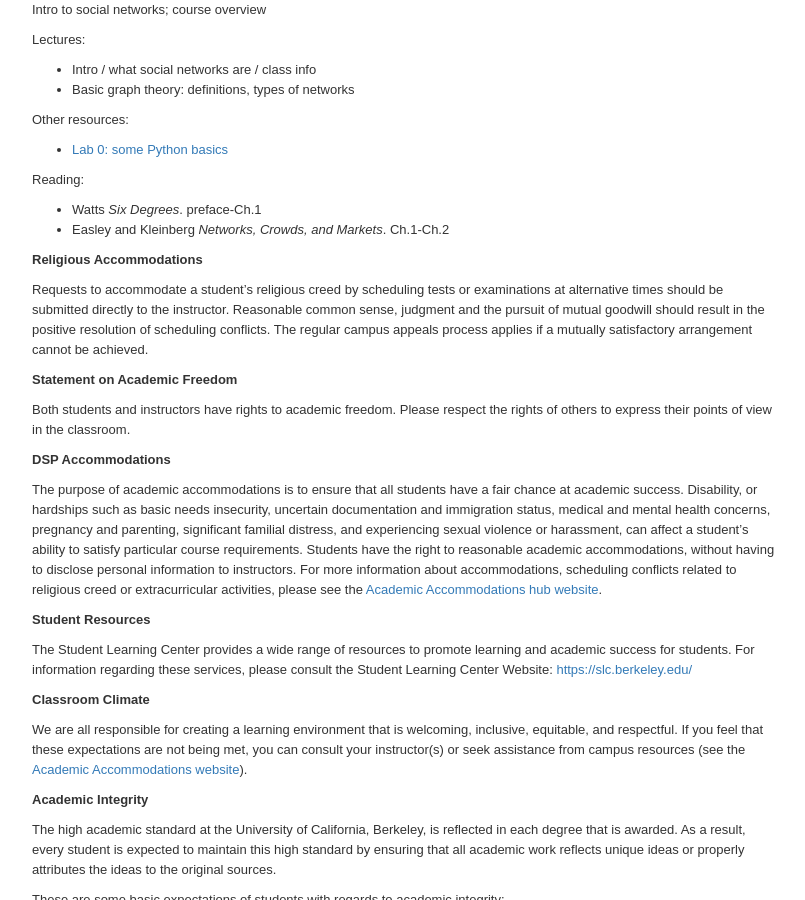
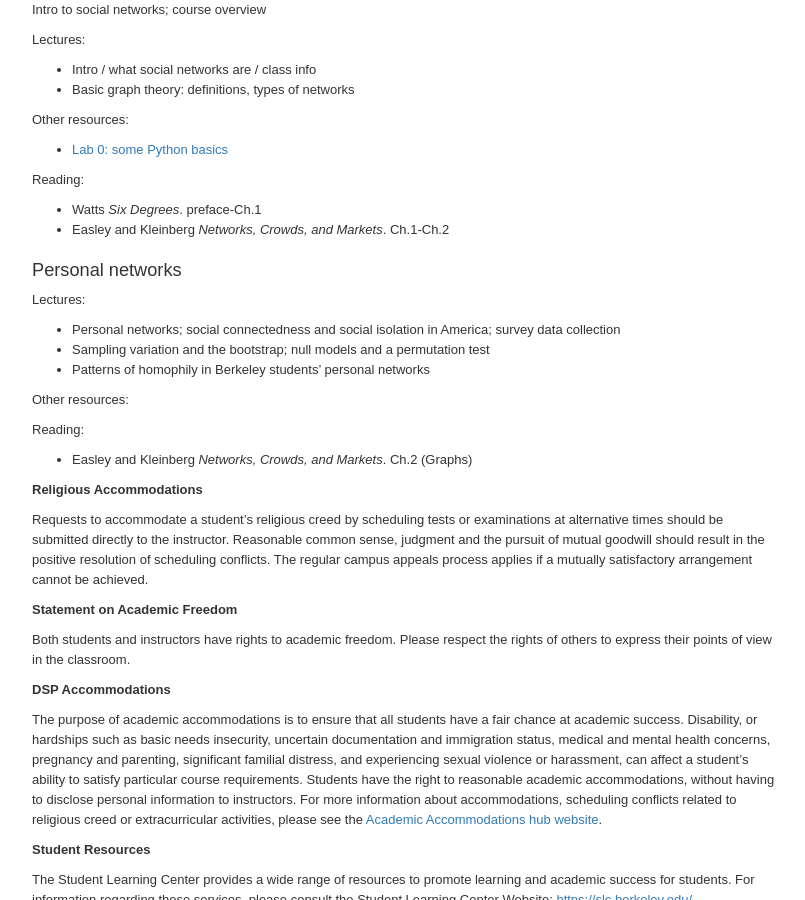
Before and after one commit to dfeehan/dfeehan.github.io, a Jekyll site: the page teaching/2021fa_demog180.html, which Jekyll copies as it is, in a window 1280 px wide and 900 px high, scrolled down 3657 px. Shown: the whole window, without its empty margins (236-1041 px from the left). Built offline with Jekyll 4.4.1, drawn with Linux system fonts in a browser that asks for light colours; some of the changed text lies outside the part shown.

```diff
--- a/teaching/2021fa_demog180.html
+++ b/teaching/2021fa_demog180.html
@@ -936,25 +935,25 @@
 * [Survey form](https://tinyurl.com/ya6qlma2)
 
 -->
+</div>
+<div id="sec:personal" class="section level3">
+<h3>Personal networks</h3>
+<p>Lectures:</p>
+<ul>
+<li>Personal networks; social connectedness and social isolation in America; survey data collection</li>
+<li>Sampling variation and the bootstrap; null models and a permutation test</li>
+<li>Patterns of homophily in Berkeley students’ personal networks</li>
+</ul>
+<!--* [Lecture demo: Personal networks of Berkeley students][personal networks demo]-->
+<p>Other resources:</p>
 <!--
-### Personal networks {#sec:personal}
-
-Lectures:
-
-* Personal networks; social connectedness and social isolation in America; survey data collection
-* Sampling variation and the bootstrap; null models and a permutation test
-* Patterns of homophily in Berkeley students' personal networks
-* [Lecture demo: Personal networks of Berkeley students][personal networks demo]
-
-Other resources:
-
 * [Lab: Analyzing personal networks][lab1]
 * [Homework 2: Analyzing personal networks][hwk2]
-
-Reading:
-
-* @easley_networks_2010 Ch.2 (Graphs)
 -->
+<p>Reading:</p>
+<ul>
+<li><span class="citation">Easley and Kleinberg <em>Networks, Crowds, and Markets</em>.</span> Ch.2 (Graphs)</li>
+</ul>
 <!--
 
 ### Working with complete network data {#sec:complete}
```
Also changed, not shown: other parts of teaching/2021fa_demog180.html (+1 -2 lines).
